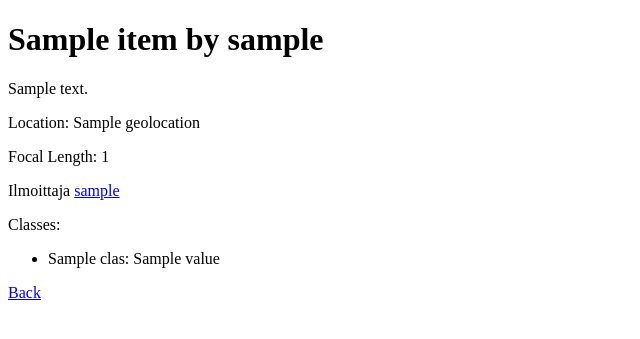
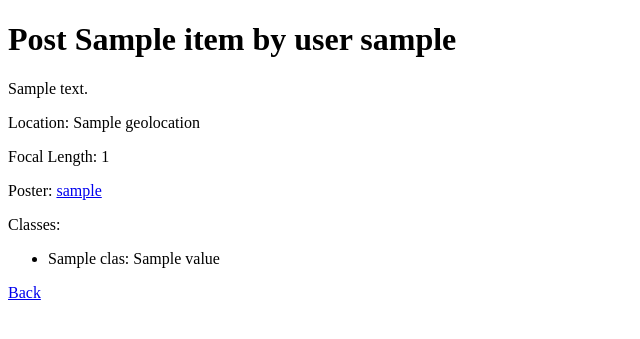
Before and after one commit to OliverLaaksoHY/Cinematography_Rater, a Flask app: template templates/show_item.html in a window 1280 px wide. Shown: the top 339 px of the page, without its empty margins (0-640 px from the left). Run offline with Flask 3, Linux system fonts and the light colour scheme; the template is opened without the code that fills it: most values are stand-ins (such as "Sample title", 1, 10 or a date in 2020).

Commit message:
Improve web page readability and coherence

```diff
--- a/templates/add_cinema.html
+++ b/templates/add_cinema.html
@@ -49,7 +49,7 @@
       <input type="text" name = "location" required/>
     </p>
     <input type = hidden name = "csrf_token" value = {{session.csrf_token}}>
-    <input type = "submit" value ="Upload item"/>
+    <input type = "submit" value ="Upload post"/>
 
   </form>
 </body>
--- a/templates/edit_item.html
+++ b/templates/edit_item.html
@@ -2,11 +2,11 @@
 <html>
 
 <head>
-  <title>Edit Cinema</title>
+  <title>Edit Post</title>
 </head>
 
 <body>
-  <h1>Edit Cinema</h1>
+  <h1>Edit Post</h1>
   <form action="/update_item" method="post">
     <p>
       Title: <br />
@@ -27,7 +27,7 @@
     </p>
     <input type="hidden" name="item_id" value="{{item.item_id}}">
     <input type = hidden name = "csrf_token" value = {{session.csrf_token}}>
-    <input type = "submit" value ="Upload item"/>
+    <input type = "submit" value ="Edit post"/>
 
   </form>
   <p>
--- a/templates/index.html
+++ b/templates/index.html
@@ -31,7 +31,7 @@
   </p>
   {% endif %}
   <a href="/find_item"> Find post </a>
-  <h2>Posts</h2>
+  <h2>Posts:</h2>
   <ul>
     {% for item in items %}
     <li> <a href = "/item/{{ item.id }}">{{item.title}}</a> </li>
--- a/templates/show_item.html
+++ b/templates/show_item.html
@@ -6,7 +6,7 @@
 </head>
 
 <body>
-  <h1>{{item.title}} by {{item.username}}</h1>
+  <h1>Post {{item.title}} by user {{item.username}}</h1>
   <p>
     {{item.description}}
   </p>
@@ -19,7 +19,7 @@
   </p>
 
   <p>
-    Ilmoittaja <a href="/user/{{item.user_id}}" >{{item.username}} </a>
+    Poster: <a href="/user/{{item.user_id}}" >{{item.username}} </a>
   </p>
 
   {% if classes %}
--- a/templates/show_user.html
+++ b/templates/show_user.html
@@ -2,11 +2,11 @@
 <html>
 
 <head>
-  <title>{{user.username}}</title>
+  <title>{{user.username}}'s profile</title>
 </head>
 
 <body>
-  <h1>{{user.username}}</h1>
+  <h1>{{user.username}}'s profile</h1>
 
   <p>
       User {{user.username}} has made {{ items | count}} posts.
```
